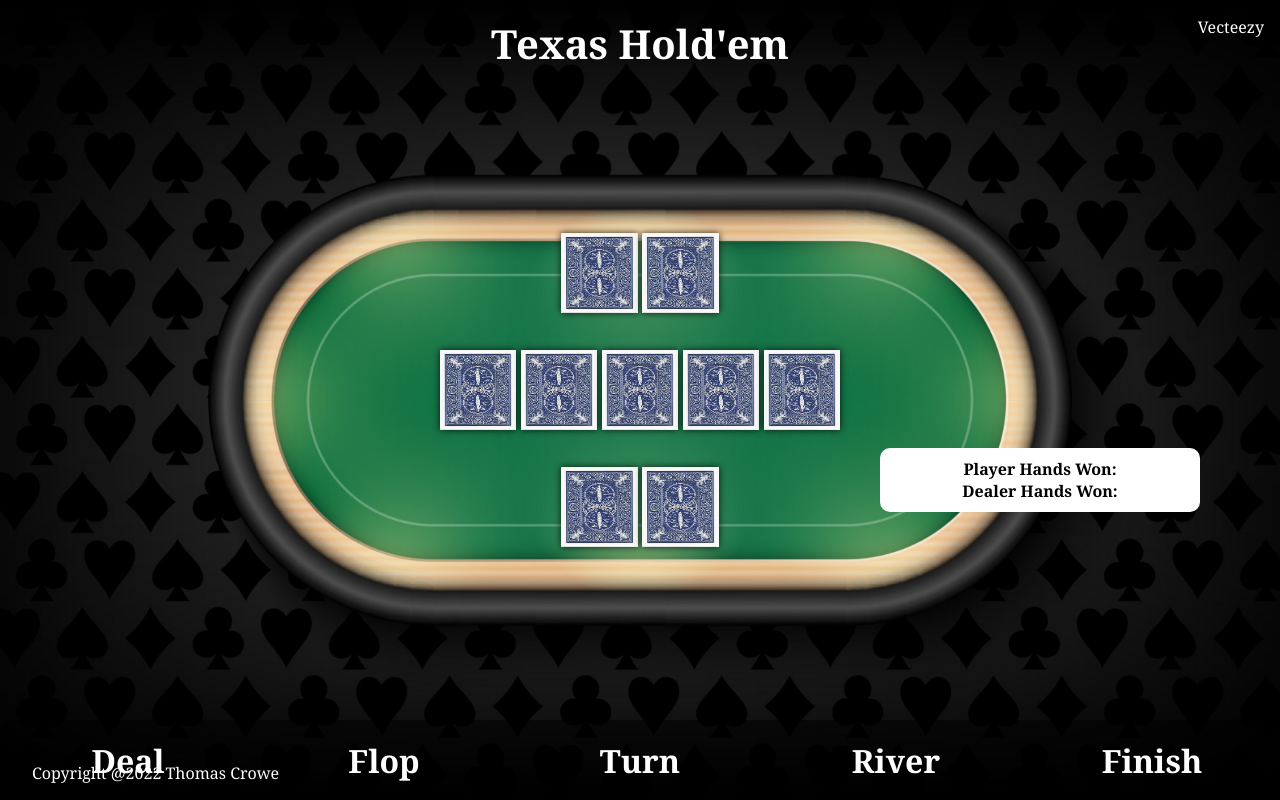
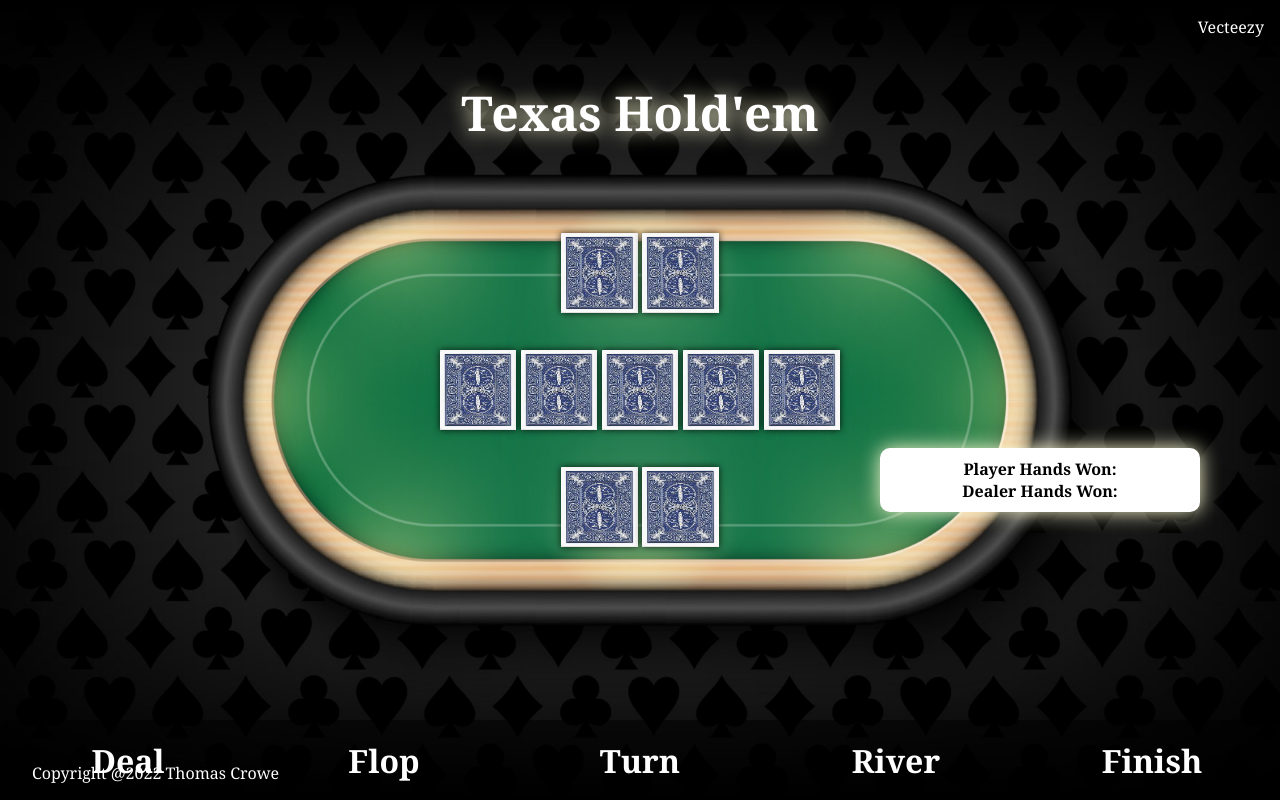
Before and after one commit to wtcrowe4/Project1, a website: page public/index.html in a window 1280 px wide. Drawn offline with Linux system fonts and the light colour scheme.

Commit message:
shadow to look lit up

```diff
--- a/public/styles/scss/_config.scss
+++ b/public/styles/scss/_config.scss
@@ -1,3 +1,5 @@
+$shadow: lightgoldenrodyellow 0 0 20px;
+
 * {
     margin:0;
     padding:0;
--- a/public/styles/scss/main.scss
+++ b/public/styles/scss/main.scss
@@ -15,11 +15,12 @@
 
 
     h1 {
-        font-size: 5vh;
+        font-size: 6vh;
         color: white;
         text-align: center;
         position: fixed;
-        top: 1rem;
+        top: 5rem;
+        text-shadow: $shadow;
     }
 }
 
@@ -35,7 +36,7 @@
 }
 
 .cardSet {
-    transition: ease 2s all;
+    transition: ease .5s all;
     padding-bottom: 2rem;
 }
 
@@ -75,7 +76,7 @@
     align-items: center;
     flex-direction: column;
     border-radius: 10px;
-
+    box-shadow:  $shadow;
     width: 25vw;
     height: 8vh;
     position: fixed;
```
Also changed, not shown: public/styles/css/main.css, 1 other file.
